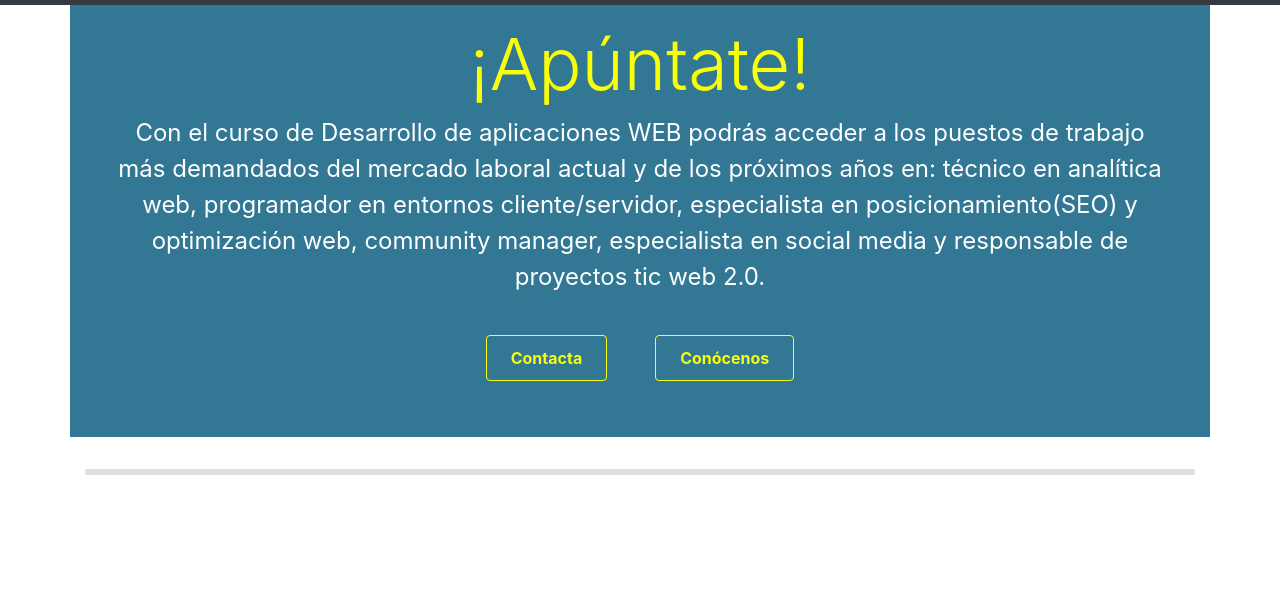
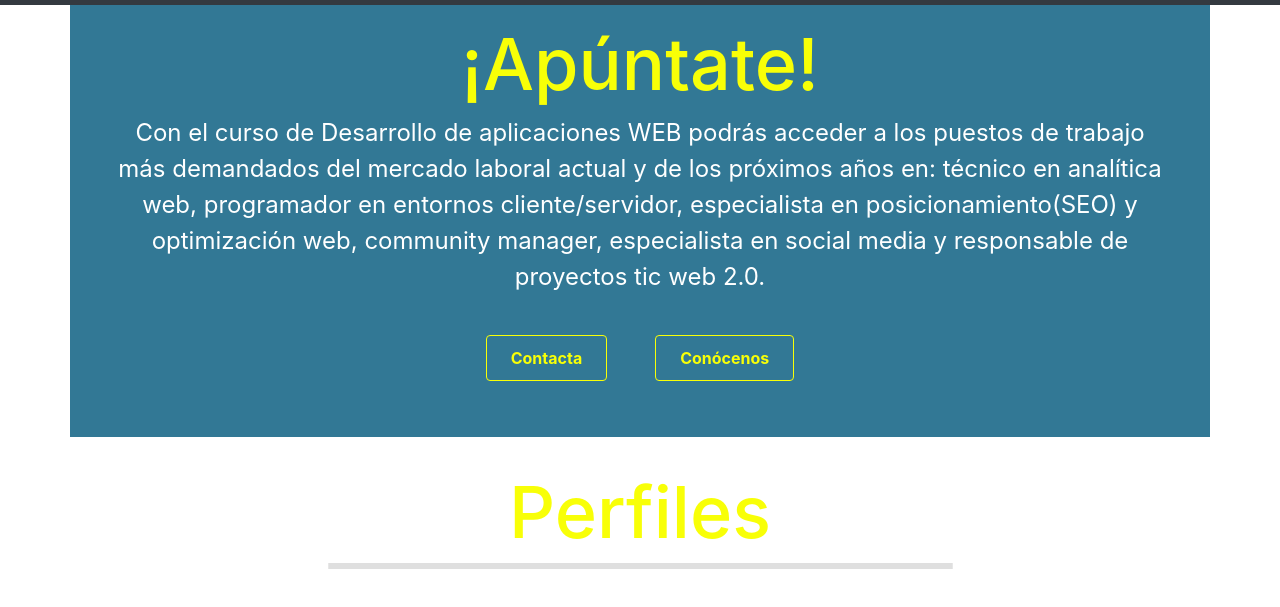
Before and after one commit to sorwar99/M09, a plain HTML site: page portfolio/index.html in a window 1280 px wide. Shown: the part 59-666 px from the top of the page. Drawn offline with nearby package versions, Linux system fonts and the light colour scheme.

Commit message:
design image

```diff
--- a/portfolio/index.html
+++ b/portfolio/index.html
@@ -56,7 +56,7 @@
 </nav>
 <div class="row">
     <div class="container" id="contact-container">
-        <h1 class="text-center display-1 h4" id="contact-title">¡Apúntate!</h1>
+        <h1 class="text-center container-title" id="contact-title">¡Apúntate!</h1>
         <p id="contact-text">Con el curso de Desarrollo de aplicaciones WEB podrás acceder a los puestos
             de trabajo más demandados del mercado laboral actual y de los próximos años en:
             técnico en analítica web, programador en entornos cliente/servidor, especialista en posicionamiento(SEO)
@@ -72,7 +72,8 @@
         </div>
     </div>
 
-    <div class="container">
+    <div class="container w-50">
+        <h1 class="text-center container-title">Perfiles</h1>
         <div class="card">
 
         </div>
--- a/portfolio/styles.css
+++ b/portfolio/styles.css
@@ -27,7 +27,7 @@ body{
     margin-bottom: 2em;
     background-color: #327895;
 }
-#contact-title{
+.container-title{
     font-size: 4.5em;
     color: #f8ff07;
 }
```
Also changed, not shown: portfolio/images/design.png (added).
